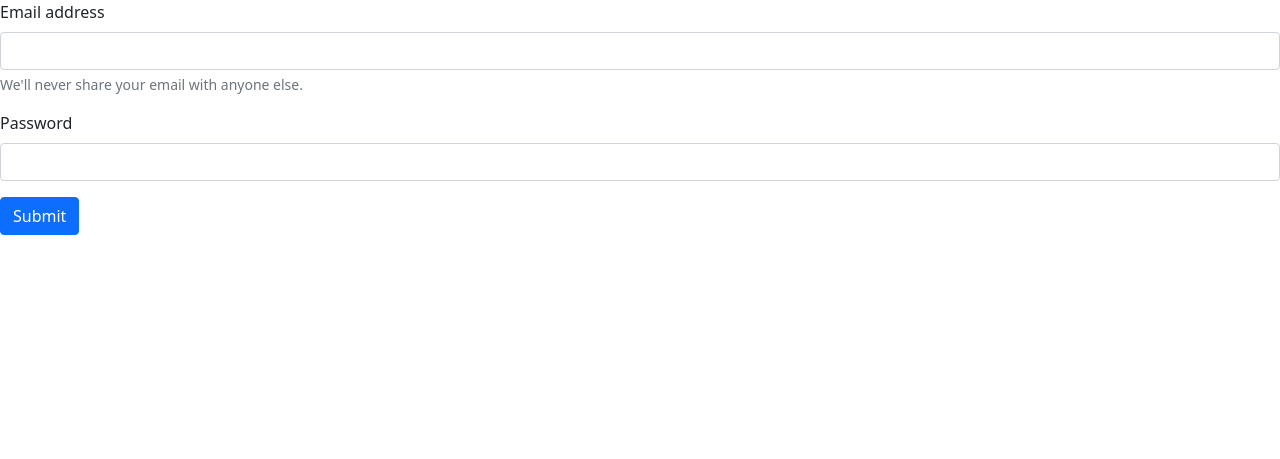
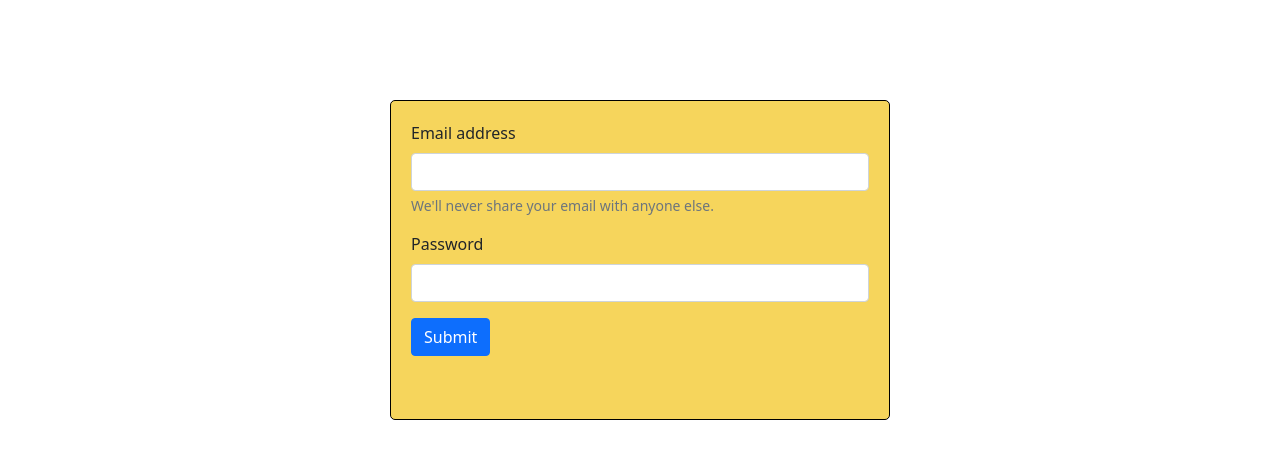
Before and after one commit to whereube/Omsa, a Flask app: page /login in a window 1280 px wide. Shown: the top 459 px of the page. Run offline with Flask 2, Linux system fonts and the light colour scheme; some libraries are stand-ins or nearby versions.

Commit message:
tesat funktioner

```diff
--- a/article.py
+++ b/article.py
@@ -23,25 +23,6 @@ def open_db_online_store():
 
 def close_db_online_store(connection):
     connection.close()
-
-def login(user_email, user_password):
-
-    connection = open_db_online_store()
-
-    cursor = connection.cursor()
-    cursor.execute("SELECT email, password FROM \"profile\" where email = %s and password = %s", (user_email, user_password))
-    records = cursor.fetchall()
-
-
-    if records == []:
-        print(records)
-        print(user_email)
-        print(user_password)
-    else:
-        return 1
-
-    close_db_online_store(connection)
-
 
 def create_article_in_db(title, description, zip_code, tier, city, category):
     '''
--- a/main.py
+++ b/main.py
@@ -1,5 +1,7 @@
-from flask import Flask, redirect, render_template, request
+import profile
+from flask import Flask, redirect, render_template, request, flash
 from article import *
+from profile import *
 
 app = Flask(__name__)
 
@@ -50,6 +52,8 @@ def view_articles():
 def start():
     return render_template("index.html")
 
+
+
 '''Login function'''
 @app.route("/login")
 def login_template():
@@ -59,13 +63,18 @@ def login_template():
 def user_login():
     user_email = request.form.get("user_email")
     user_password = request.form.get("user_password")
-    print(user_email)
-    print(user_password)
-    a = login(user_email, user_password)
 
-    if a == 1:
+    confirmation = profile.db_to_login(user_email, user_password)
+
+    if confirmation == 1:
         redirect("/")
-    elif a == 0:
-        print("Fuck you")
+        print("hej")
+        #user_id/session
+    elif confirmation == 0:
+        print("då")
+        flash("Fel e-postadress eller lösenord")
+        redirect("/login")
 
-    return redirect("/")
+
+
+    #return redirect("/")
--- a/profile.py
+++ b/profile.py
@@ -1,6 +1,8 @@
 
 import psycopg2
+import psycopg2.extras
 from datetime import date
+import uuid
 
 user_id = ""
 admin = False
@@ -22,7 +24,7 @@ def open_db_online_store():
 def close_db_online_store(connection):
     connection.close()
 
-def login(user_email, user_password):
+def db_to_login(user_email, user_password):
 
     connection = open_db_online_store()
 
@@ -39,3 +41,7 @@ def login(user_email, user_password):
         return 1
 
     close_db_online_store(connection)
+
+
+def test_111():
+    print("hej")
--- /dev/null
+++ b/static/css/style.css
@@ -0,0 +1,10 @@
+#box{
+    width: 500px;
+    height: 320px;
+    margin: auto;
+    margin-top: 100px;
+    border: 1px solid black;
+    border-radius: 5px;
+    padding: 20px;
+    background-color: #F6D55C;
+}
--- a/templates/login.html
+++ b/templates/login.html
@@ -5,7 +5,7 @@
     <meta http-equiv="X-UA-Compatible" content="IE=edge">
     <meta name="viewport" content="width=device-width, initial-scale=1.0">
     <link href="https://cdn.jsdelivr.net/npm/bootstrap@5.1.3/dist/css/bootstrap.min.css" rel="stylesheet" integrity="sha384-1BmE4kWBq78iYhFldvKuhfTAU6auU8tT94WrHftjDbrCEXSU1oBoqyl2QvZ6jIW3" crossorigin="anonymous">
-    <link rel="stylesheet" href="/static/style.css">
+    <link href="{{ url_for('static', filename='css/style.css') }}" rel="stylesheet" type="text/css" >
 
     <title>Log in</title>
 </head>
```
Also changed, not shown: README.md.
